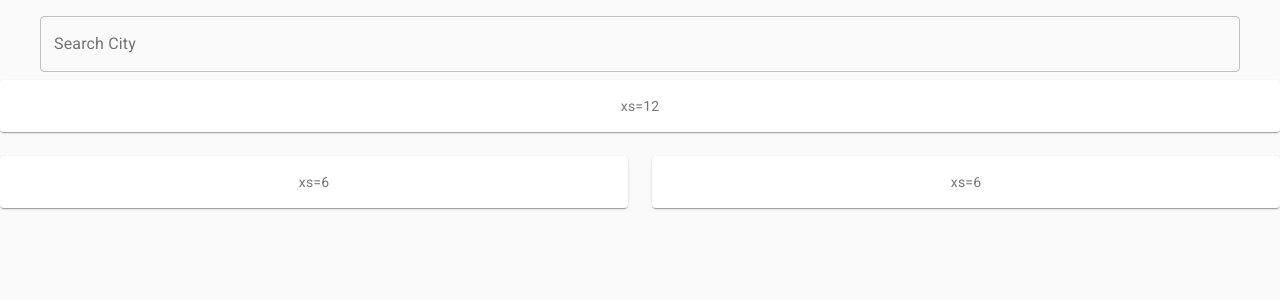
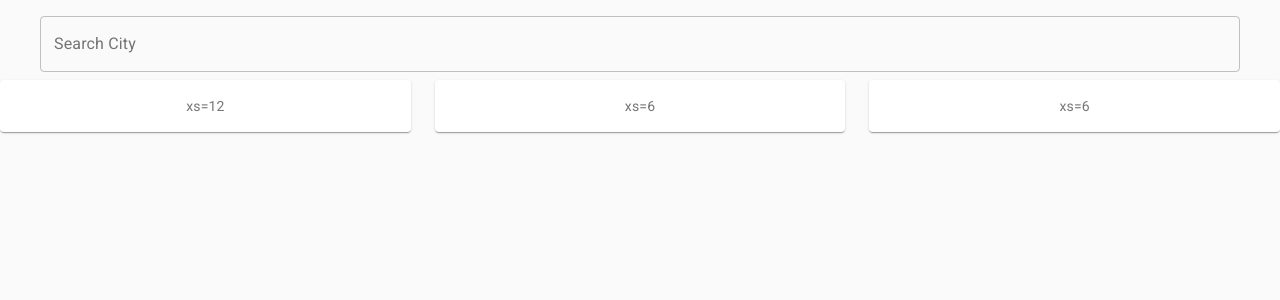
Before and after one commit to yhoseffe/weather, a Next.js app: page / in a window 1280 px wide. Shown: the top 300 px of the page. Built offline with nearby package versions, Linux system fonts and the light colour scheme.

Commit message:
add forecast container

```diff
--- a/src/components/atoms/Cotainer/forecast.tsx
+++ b/src/components/atoms/Cotainer/forecast.tsx
@@ -7,6 +7,8 @@ const useStyles = makeStyles((theme: Theme) =>
   createStyles({
     root: {
       flexGrow: 1,
+      maxWith: 1200,
+      margin: 'auto',
     },
     paper: {
       padding: theme.spacing(2),
@@ -22,13 +24,13 @@ export default function CenteredGrid() {
   return (
     <div className={classes.root}>
       <Grid container spacing={3}>
-        <Grid item xs={12}>
+        <Grid item xs>
           <Paper className={classes.paper}>xs=12</Paper>
         </Grid>
-        <Grid item xs={6}>
+        <Grid item xs>
           <Paper className={classes.paper}>xs=6</Paper>
         </Grid>
-        <Grid item xs={6}>
+        <Grid item xs>
           <Paper className={classes.paper}>xs=6</Paper>
         </Grid>
       </Grid>
```
